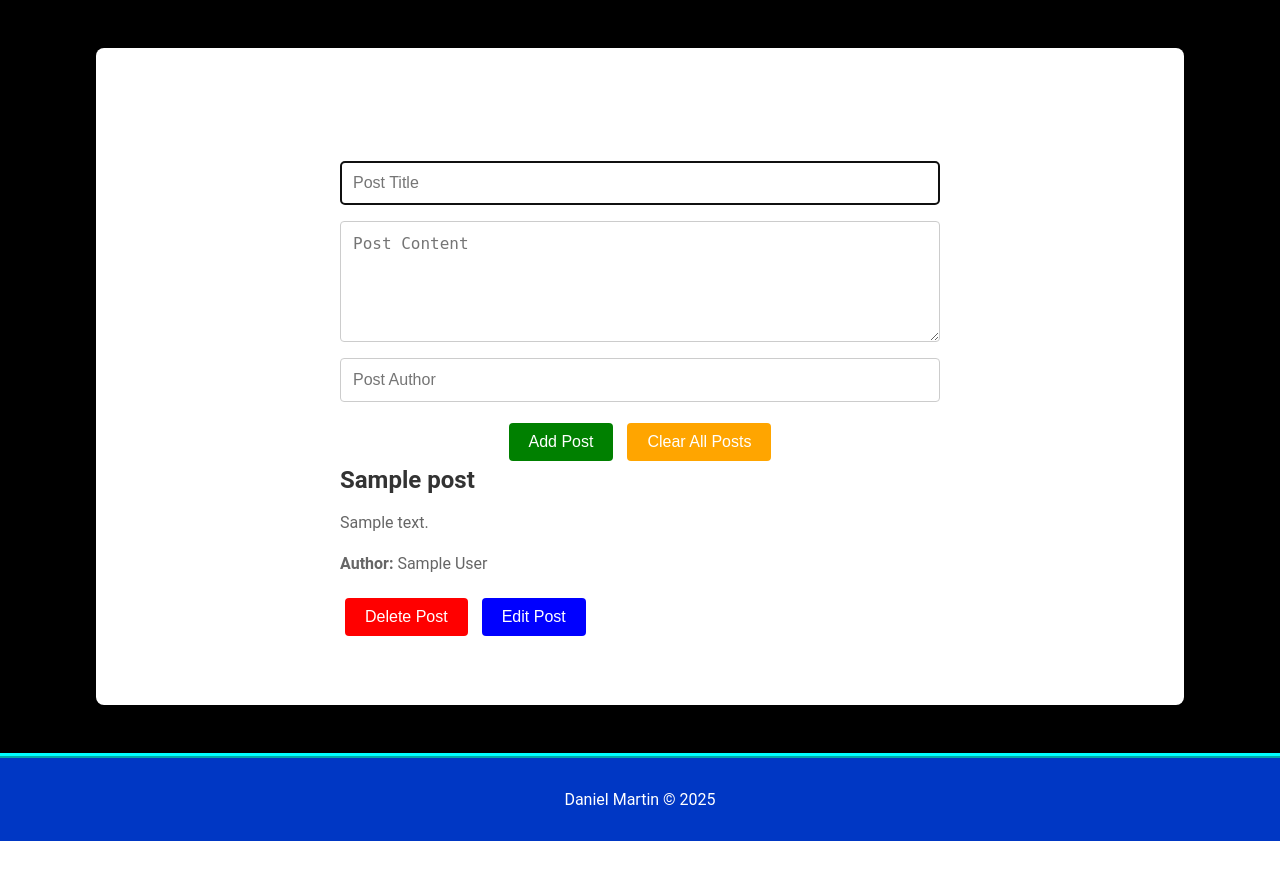
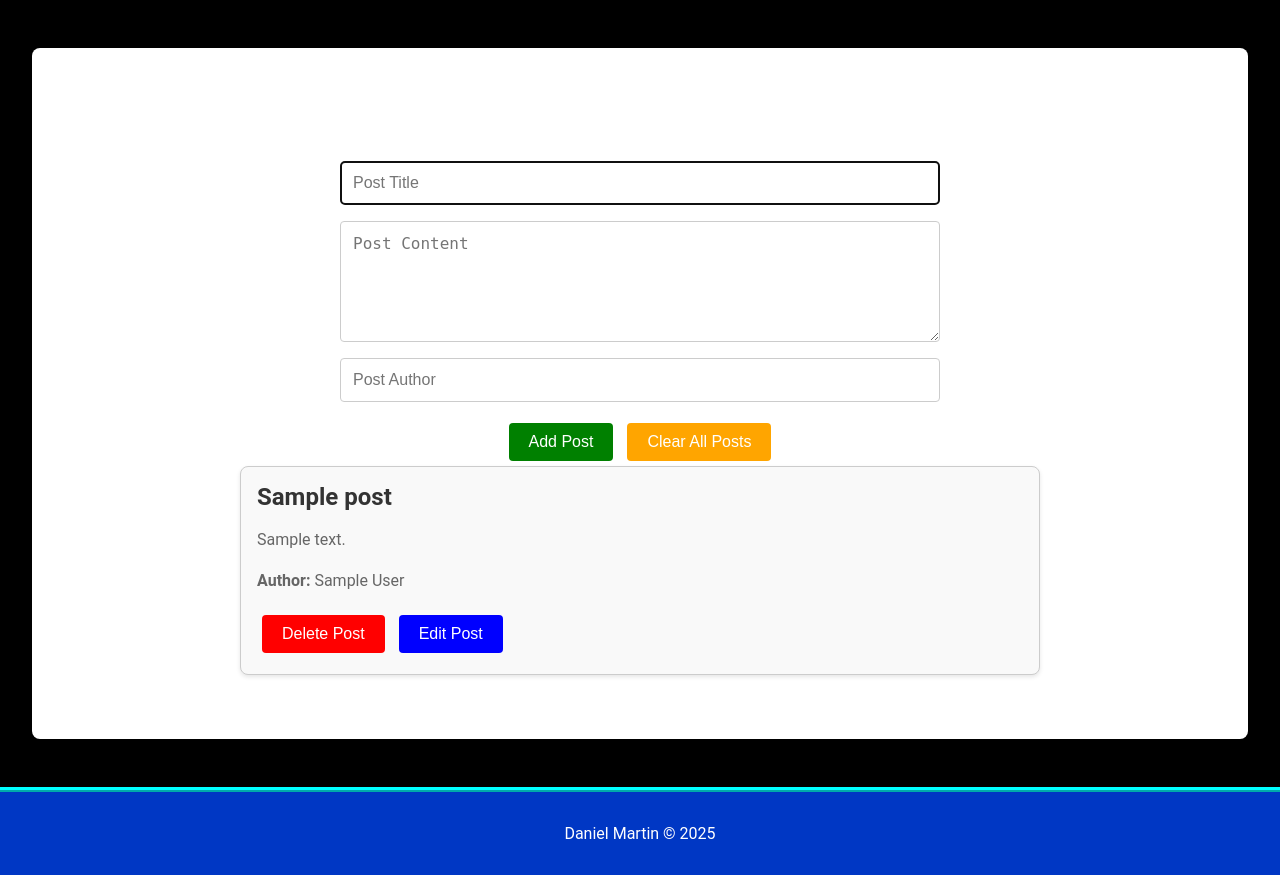
Before and after one commit to danielwmartin1/Blog, a Flask app: page / in a window 1280 px wide. Shown: the part 118-993 px from the top of the page. Before the commit the page ends 959 px from the top, so only its background shows below. Run offline with Flask 3, Linux system fonts and the light colour scheme; tables that the repository leaves empty hold one stand-in row (values such as "Sample post").

Commit message:
Add clear all posts functionality and improve form navigation and styles

```diff
--- a/Templates/index.html
+++ b/Templates/index.html
@@ -14,10 +14,10 @@
 {% endwith %}
 
 <div class="form-container">
-    <form action="{{ url_for('add_post') }}" method="POST">
+    <form id="post-form" action="{{ url_for('add_post') }}" method="POST">
         <input type="text" id="post-title" name="title" placeholder="Post Title" required minlength="5">
         <textarea name="content" placeholder="Post Content" required minlength="10" rows="5" style="resize: vertical;"></textarea>
-        <input type="text" name="author" placeholder="Post Author" required minlength="2">
+        <input type="text" id="post-author" name="author" placeholder="Post Author" required minlength="2">
         <center>
             <button type="submit" class="btn btn-add">Add Post</button>
             <button type="button" class="btn btn-clear" onClick="clearPosts()">Clear All Posts</button>
@@ -110,7 +110,7 @@ function updatePost(postId) {
 
 function clearPosts() {
     if (confirm('Are you sure you want to delete all posts?')) {
-        fetch(`/clear-posts`, {
+        fetch("/clear-posts", {
             method: 'DELETE',
             headers: {
                 'X-CSRFToken': getCookie('csrftoken')
@@ -127,6 +127,21 @@ function clearPosts() {
 
 document.addEventListener('DOMContentLoaded', function() {
     document.getElementById('post-title').focus();
+
+    const inputs = document.querySelectorAll('input, textarea');
+    inputs.forEach((input, index) => {
+        input.addEventListener('keydown', function(event) {
+            if (event.key === 'Enter') {
+                event.preventDefault();
+                const nextInput = inputs[index + 1];
+                if (nextInput) {
+                    nextInput.focus();
+                } else {
+                    document.getElementById('post-form').submit();
+                }
+            }
+        });
+    });
 });
 
 document.addEventListener('fetch', function() {
--- a/app.py
+++ b/app.py
@@ -75,6 +75,17 @@ def update_post(post_id):
     flash("Post updated successfully", "success")
     return '', 204
 
+@app.route('/clear-posts', methods=['DELETE'])
+def clear_posts():
+    try:
+        num_deleted = db.session.query(Post).delete()
+        db.session.commit()
+        flash(f"Deleted {num_deleted} posts successfully", "success")
+    except Exception as e:
+        flash("An error occurred while deleting the posts", "error")
+        app.logger.error(f"Error deleting posts: {e}")
+    return '', 204
+
 if __name__ == '__main__':
     with app.app_context():
         db.create_all()
--- a/static/styles.css
+++ b/static/styles.css
@@ -31,7 +31,7 @@ footer {
 
 .container {
     flex: 1;
-    width: 80%;
+    width: 90%;
     max-width: 1200px;
     margin: 3rem auto;
     background-color: #fff;
@@ -100,6 +100,11 @@ form button:active {
     margin-bottom: 2rem;
     text-align: justify;
     position: relative; /* Added for positioning the delete button */
+    border: 1px solid #ccc;
+    padding: 1rem;
+    border-radius: 8px;
+    background-color: #f9f9f9;
+    box-shadow: 0 2px 4px rgba(0, 0, 0, 0.1);
 }
 
 .post h2 {
@@ -136,6 +141,11 @@ form button:active {
 .form-container, .posts-container {
     width: 100%;
     max-width: 600px;
+}
+
+.posts-container {
+    width: 100%;
+    max-width: 800px;
 }
 
 .delete-button {
```
Also changed, not shown: instance/blog.db.
